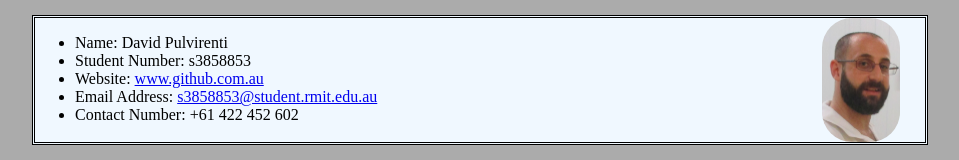
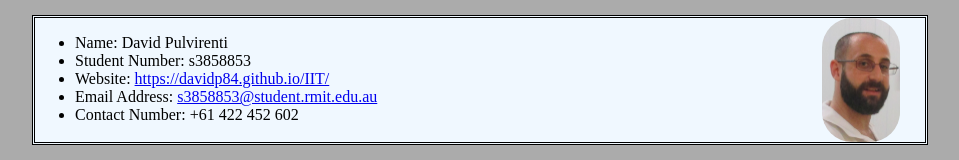
Before and after one commit to davidp84/IIT, a plain HTML site: page index.html in a window 1280 px wide. Shown: the part 139-299 px from the top of the page, without its empty margins (160-1119 px from the left). Drawn offline with Linux system fonts and the light colour scheme.

Commit message:
Add files via upload

```diff
--- a/index.html
+++ b/index.html
@@ -29,7 +29,7 @@
 				<ul id="Contact list">
 				 <li>Name: David Pulvirenti</li>
 				 <li>Student Number: s3858853</li>
-				 <li>Website: <a href="http://www.github.com" target="_blank">www.github.com.au</a></li>
+				 <li>Website: <a href="https://davidp84.github.io/IIT/" target="_blank">https://davidp84.github.io/IIT/</a></li>
 				 <li>Email Address: <a href="mailto:s3858853@student.rmit.edu.au" target="_blank">s3858853@student.rmit.edu.au</a></li>
 				 <li>Contact Number: +61 422 452 602</li>
 				</ul>
```
